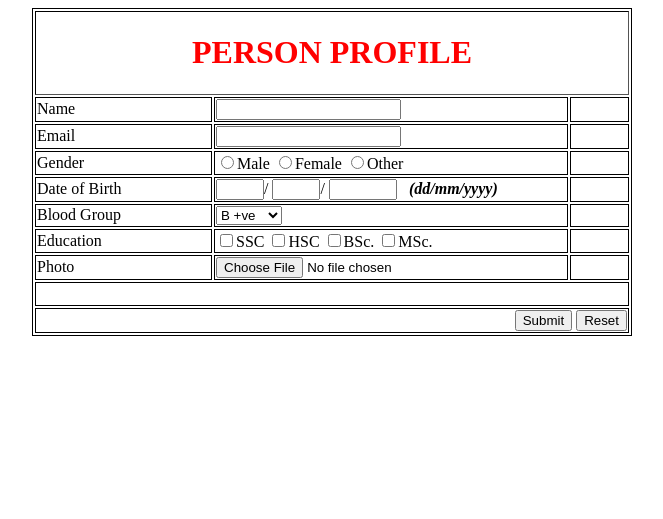
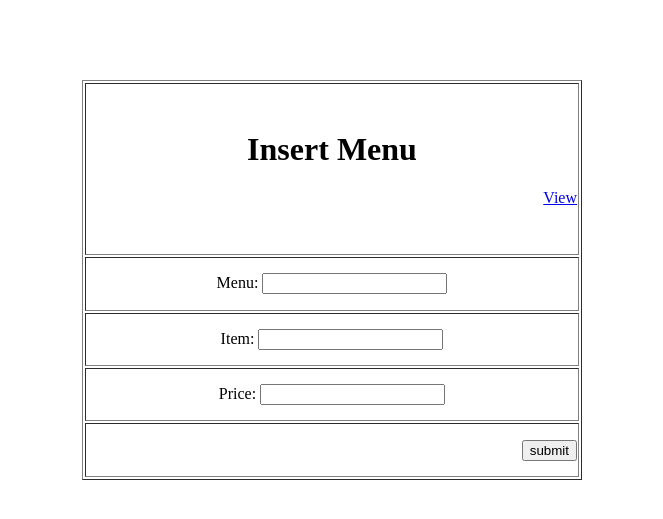
Before and after one commit to ShakilAIUB/WEB-TECHNOLOGY, a PHP site: page / in a window 1280 px wide. Shown: the top 519 px of the page, without its empty margins (308-971 px from the left). Run offline with PHP 8.4, Linux system fonts and the light colour scheme; some libraries are stand-ins or nearby versions.

Commit message:
fgvds
dfgdg

```diff
--- a/index.php
+++ b/index.php
@@ -1,128 +1,32 @@
+<?php?>
 
-<!DOCTYPE html>
 <html>
-<head>
-	<title>PROFILE</title>
-</head>
-<body>
-	<form name="" action="show.php" method="post" >
-		<table border="1px" align="center" style="border: 1px solid black; width:600px;">
-			<tr>
-				<td colspan="3" align="center" style="height:20px;text-align: center;">
-					<h1 style="color: red">PERSON PROFILE</h1>
-				</td>
-			</tr>
+	<head>
+		<title>Insert Menu</title>
+		<style>
 
-			<tr>
-				<td width="30%" style="border: 1px solid black;">
-					<label>Name</label>
-				</td>
-				<td width="60%" style="border: 1px solid black;">
-					<input type="text" name="name"/>
-				</td>
-				<td width="10%" style="border: 1px solid black;">
-				</td>
-			</tr>
-			<tr>
-				<td width="30%" style="border: 1px solid black;">
-					<label>Email</label>
-				</td>
-				<td width="60%" style="border: 1px solid black;">
-					<input type="text" name="email"/>
-				</td>
-				<td width="10%" style="border: 1px solid black;">
-				</td>
-			</tr>
-
-			<tr>
-				<td width="30%" style="border: 1px solid black;">
-					<label>Gender</label>
-				</td>
-				<td width="60%" style="border: 1px solid black;">
-					<input type="radio" name="gender" value="Male"/>Male
-					<input type="radio" name="gender" value="Female"/>Female
-					<input type="radio" name="gender" value="Other"/>Other
-				</td>
-				<td width="10%" style="border: 1px solid black;">
-				</td>
-			</tr>
-
-			<tr>
-				<td width="30%" style="border: 1px solid black;">
-					<label>Date of Birth</label>
-				</td>
-				<td width="60%" style="border: 1px solid black;">
-					<input type="text" name="date"  style="width: 40px">/
-					<input type="text" name="month"  style="width: 40px">/
-					<input type="text" name="year"  style="width: 60px"> &nbsp <b><i>(dd/mm/yyyy)</i><b>
-
-				</td>
-				<td width="10%" style="border: 1px solid black;">
-				</td>
-			</tr>
-
-			<tr>
-				<td width="30%" style="border: 1px solid black;">
-					<label>Blood Group</label>
-				</td>
-				<td width="60%" style="border: 1px solid black;">
-					<select name="blood">
-							<option>B +ve</option>
-							<option>B -ve</option>
-							<option>A +ve</option>
-							<option>A -ve</option>
-							<option>AB +ve</option>
-							<option>AB -ve</option>
-							<option>O +ve</option>
-							<option>O -ve</option>
-					</select>
-				</td>
-				<td width="10%" style="border: 1px solid black;">
-				</td>
-			</tr>
-
-			<tr>
-				<td width="30%" style="border: 1px solid black;">
-					<label>Education</label>
-				</td>
-				<td width="60%" style="border: 1px solid black;">
-					<input type="checkbox" name="education[]" value="SSC">SSC
-
-					<input type="checkbox" name="education[]" value="HSC">HSC
-
-					<input type="checkbox" name="education[]" value="BSC">BSc.
-
-					<input type="checkbox" name="education[]" value="MSC">MSc.
-				</td>
-				<td width="10%" style="border: 1px solid black;">
-				</td>
-			</tr>
-
-			<tr>
-				<td width="30%" style="border: 1px solid black;">
-					<label>Photo</label>
-				</td>
-				<td width="60%" style="border: 1px solid black;">
-					<input type="file" name="Photo"/>
-				</td>
-				<td width="10%" style="border: 1px solid black;">
-				</td>
-			</tr>
+		</style>
+	</head>
+	<body>
 
 
-			<tr>
-				<td colspan="3" style="border: 1px solid black; height: 20px">
 
-				</td>
-			</tr>
-			<tr>
-				<td colspan="3" align="right" style="border: 1px solid black;">
-					<input type="submit" name="submit" value="Submit" />
-					<input type="reset" name="reset" value="Reset" >
-				</td>
-			</tr>
+
+	<table border=1 align=center width=500px height=400px>
+	 <tr align=center> <td><h1>Insert Menu</h1>
+	     <p align=right><a href="read.php">View</a></p>
+	 </td></tr>
+		</br></br></br></br>
+		<form action="write.php" method="post"><tr align=center>
+			<td>Menu: <input type="text" name="mn"></td></tr>
+			<tr align=center>
+			<td>Item: <input type="text" name="itm"></td></tr>
+			<tr align=center><td>Price: <input type="text" name="prc"></td></tr>
+			<tr align=right><td ><input type="submit" name="ok" value="submit"></td></tr>
+		</form>
+
 		</table>
-	</form>
+	</body>
 
-</body>
+
 </html>
--- /dev/null
+++ b/p.xml
@@ -0,0 +1,2 @@
+<root>
+</root>
```
Also changed, not shown: menu.xml (added, +56 -0 lines), read.php (added, +8 -0 lines), write.php (added, +37 -0 lines).
